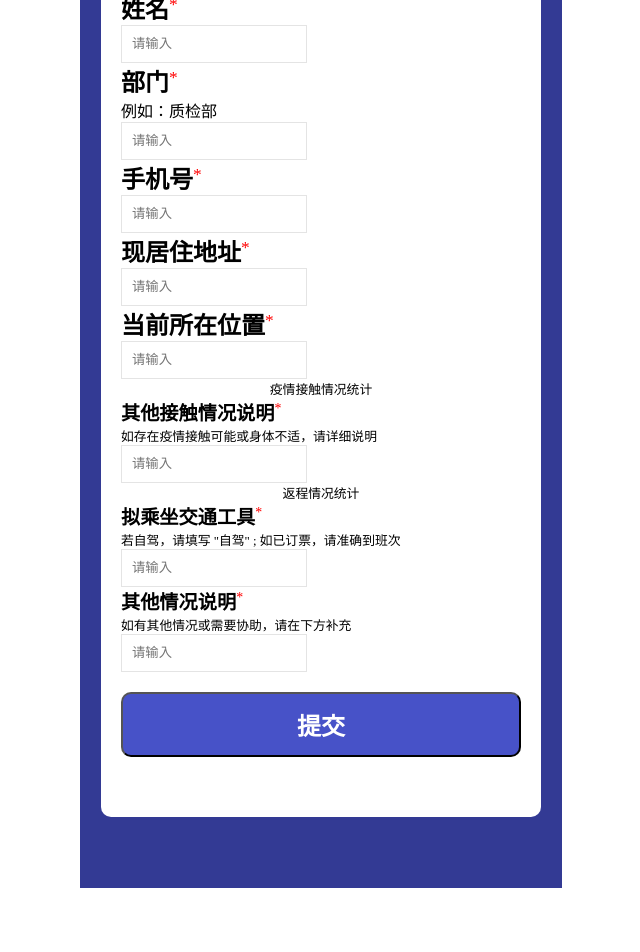
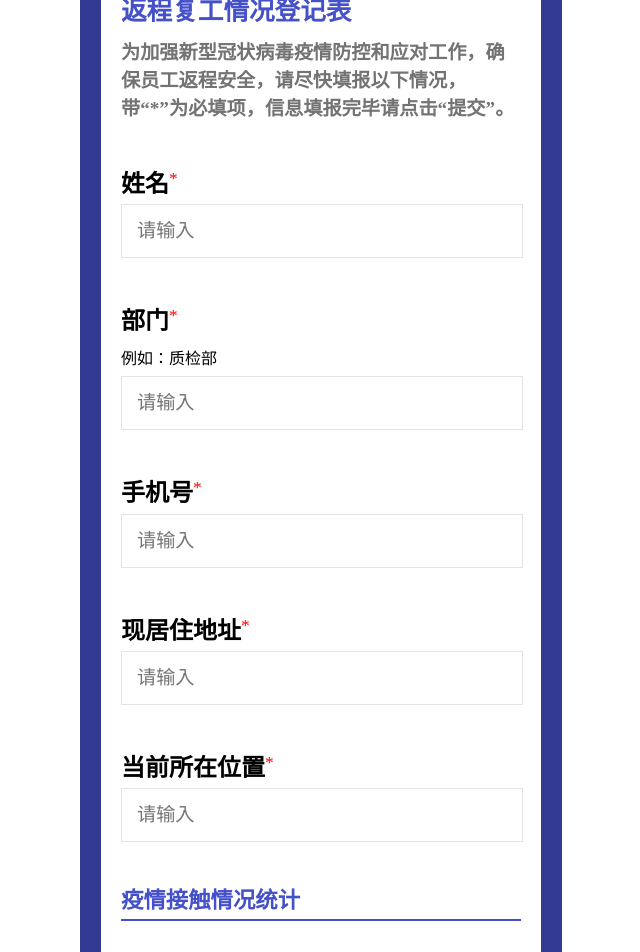
Before and after one commit to tenshinotubasa/ReturingToWork, a React (Create React App) app: page / in a window 1280 px wide. Shown: the part 220-1172 px from the top of the page, without its empty margins (319-959 px from the left). Before the commit the page ends 1108 px from the top, so only its background shows below. Built offline with nearby package versions, Linux system fonts and the light colour scheme.

Commit message:
页面完善

```diff
--- a/src/App.js
+++ b/src/App.js
@@ -10,6 +10,8 @@ class App extends Component {
             <div className="back">
                 <p className="title0">返程复工情况登记</p>
                 <div className="content">
+                    <p className="title1">返程复工情况登记表</p>
+                    <p className="text-desc1">为加强新型冠状病毒疫情防控和应对工作，确保员工返程安全，请尽快填报以下情况，带“*”为必填项，信息填报完毕请点击“提交”。</p>
                     <Person />
                     <TouchStat />
                     <BackStat />
--- a/src/BackStat.js
+++ b/src/BackStat.js
@@ -9,10 +9,11 @@ class BackStat extends Component {
     }
     render() {
         return (
-            <div className="title2">
-                返程情况统计
+            <div>
+                <p className="title2">返程情况统计</p>
+                <hr className="split_line"></hr>
                 <InfoItem Name="拟乘坐交通工具" Tip='若自驾，请填写 "自驾" ; 如已订票，请准确到班次'/>
-                <InfoItem Name="其他情况说明" Tip="如有其他情况或需要协助，请在下方补充"/>
+                <InfoItem Name="其他情况说明" Tip="如有其他情况或需要协助，请在下方补充" IsNeccessary={false}/>
             </div>
          );
     }
--- a/src/TouchStat.js
+++ b/src/TouchStat.js
@@ -9,8 +9,9 @@ class TouchStat extends Component {
     }
     render() {
         return (
-            <div className="title2">
-                <div>疫情接触情况统计</div>
+            <div>
+                <p className="title2">疫情接触情况统计</p>
+                <hr className="split_line"></hr>
                 <InfoItem Name="其他接触情况说明" Tip="如存在疫情接触可能或身体不适，请详细说明"/>
             </div>
          );
--- a/src/style.css
+++ b/src/style.css
@@ -20,13 +20,17 @@ body{
 }
 
 .title1{
-    display: block;
     color: rgb(69, 81, 200);
-    font-size: 2em;
+    font-size: 1.6em;
+    text-align: left;
+    font-weight: bold;
 }
 
 .title2{
-    font-size: 0.8em;
+    color: rgb(69, 81, 200);
+    font-size: 1.4em;
+    text-align: left;
+    font-weight: bold;
 }
 
 .text-name{
@@ -38,6 +42,14 @@ body{
 
 .text-desc{
     color: rgb(121,121,121);
+}
+
+.text-desc1{
+    color: rgb(115, 115, 115);
+    font-weight: bold;
+    text-align: left;
+    font-size: 1.2em;
+    margin: 10px 0 0 0;
 }
 
 .text-mark{
@@ -54,7 +66,6 @@ body{
 
 .content{
     background-color: white;
-    left: 20px;
     text-align: center;
     border-radius: 10px;
     padding: 22px 20px 20px 20px;
@@ -67,13 +78,16 @@ body{
 }
 
 .edit{
+    font-size: 1.2em;
     border: 1px solid rgb(228, 228, 228);
-    padding: 10px;
+    padding: 15px;
+    width: calc(100% - 30px);
 }
 
 .infoItem{
     text-align: left;
-    /* margin: 20px; */
+    line-height: 2.2em;
+    margin: 40px 0px;
 }
 
 .SubmitBtn{
@@ -86,3 +100,9 @@ body{
     font-weight: bold;
     margin: 20px 0px 40px 0px;
 }
+
+.split_line{
+    height: 0px;
+    border: 1px solid rgb(70, 81, 199);
+    margin: 5px 0px;
+}
--- a/src/subcomp/InfoItem.js
+++ b/src/subcomp/InfoItem.js
@@ -5,16 +5,15 @@ import PropTypes from 'prop-types'
 
 class InfoItem extends Component {
 
-    state = {  }
-
     constructor(props){
         super(props);
+        this.state = {}
     }
 
     render() {
         return (
             <div className="infoItem">
-                <InfoName Name={this.props.Name}/>
+                <InfoName Name={this.props.Name} IsNeccessary={this.props.IsNeccessary} />
                 {
                     this.props.Tip ? <div>{this.props.Tip}</div> : null
                 }
@@ -27,11 +26,13 @@ class InfoItem extends Component {
 InfoItem.propTypes={
     Name:PropTypes.string.isRequired,
     Tip:PropTypes.string,
-    Mark:PropTypes.string
+    Mark:PropTypes.string,
+    IsNeccessary:PropTypes.bool
 }
 
 InfoItem.defaultProps={
-    Mark:'请输入'
+    Mark:'请输入',
+    IsNeccessary:true
 }
 
 export default InfoItem;
--- a/src/subcomp/InfoName.js
+++ b/src/subcomp/InfoName.js
@@ -8,14 +8,21 @@ class InfoName extends Component {
         return (
             <div>
                 <span className="text-name">{this.props.Name}</span>
-                <span className='star'><sup>*</sup></span>
+
+                {
+                    this.props.IsNeccessary ? <span className='star'><sup>*</sup></span> : null
+                }
             </div>
          );
     }
 }
 
 InfoName.propTypes={
-    Name:PropTypes.string
+    Name:PropTypes.string,
+    IsNeccessary:PropTypes.bool
 }
 
+InfoName.defaultProps={
+    IsNeccessary:true
+}
 export default InfoName;
```
